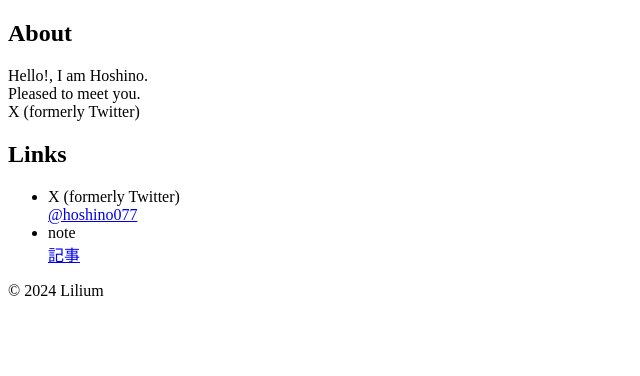
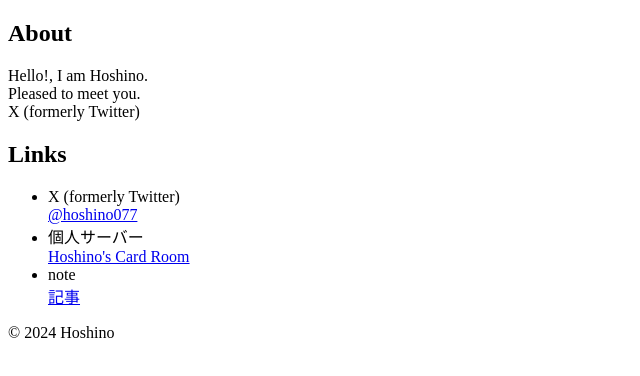
Before and after one commit to lotusblosem/pages, a plain HTML site: page docs/index.html in a window 1280 px wide. Shown: the whole page, without its empty margins (0-640 px from the left). Drawn offline with Linux system fonts and the light colour scheme.

Commit message:
Update index.html

```diff
--- a/docs/index.html
+++ b/docs/index.html
@@ -25,6 +25,12 @@
                 </a>
             </li>
 
+            <li>個人サーバー<br />
+                <a href="https://discord.gg/QmeR6QCR" target="_blank">
+                    Hoshino's Card Room
+                </a>
+            </li>
+
             <li>note<br />
                 <a href="https://note.com/hoshino67/" target="_blank">
                     記事
@@ -34,7 +40,7 @@
 
     </div>
     <footer>
-        <p>&copy; 2024 Lilium</p>
+        <p>&copy; 2024 Hoshino</p>
     </footer>
 </body>
 
```
